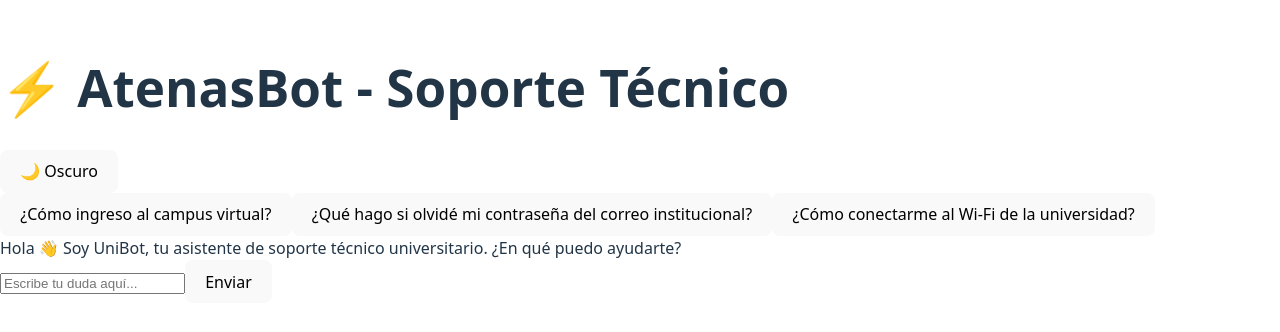
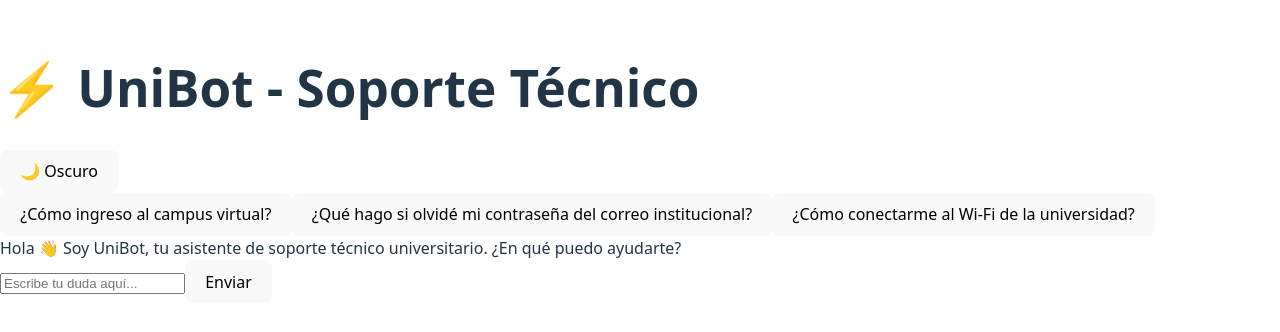
Before and after one commit to JuniorBermudez/atenasbot-frontend, a React (Vite) app in the folder frontend/: page / in a window 1280 px wide. Shown: the part 236-568 px from the top of the page. Built offline with nearby package versions, Linux system fonts and the light colour scheme.

Commit message:
Add files via upload

```diff
--- a/frontend/src/App.jsx
+++ b/frontend/src/App.jsx
@@ -47,7 +47,7 @@
     <div className={`${darkMode ? 'bg-gray-900 text-white' : 'bg-gray-100 text-black'} min-h-screen flex flex-col items-center p-4 transition-colors`}>
       <div className="w-full max-w-xl bg-white dark:bg-gray-800 rounded-2xl shadow-md p-4 flex flex-col space-y-4">
         <div className="flex justify-between items-center">
-          <h1 className="text-2xl font-bold text-center">⚡ AtenasBot - Soporte Técnico</h1>
+          <h1 className="text-2xl font-bold text-center">⚡ UniBot - Soporte Técnico</h1>
           <button
             onClick={() => setDarkMode(!darkMode)}
             className="text-sm bg-gray-200 dark:bg-gray-600 px-2 py-1 rounded-lg"
```
